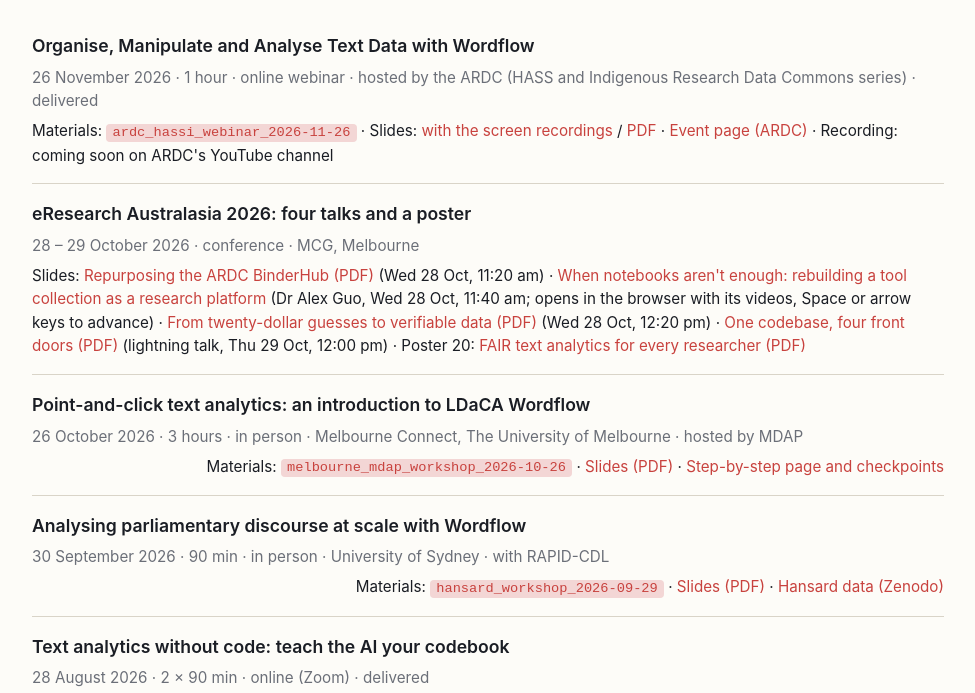
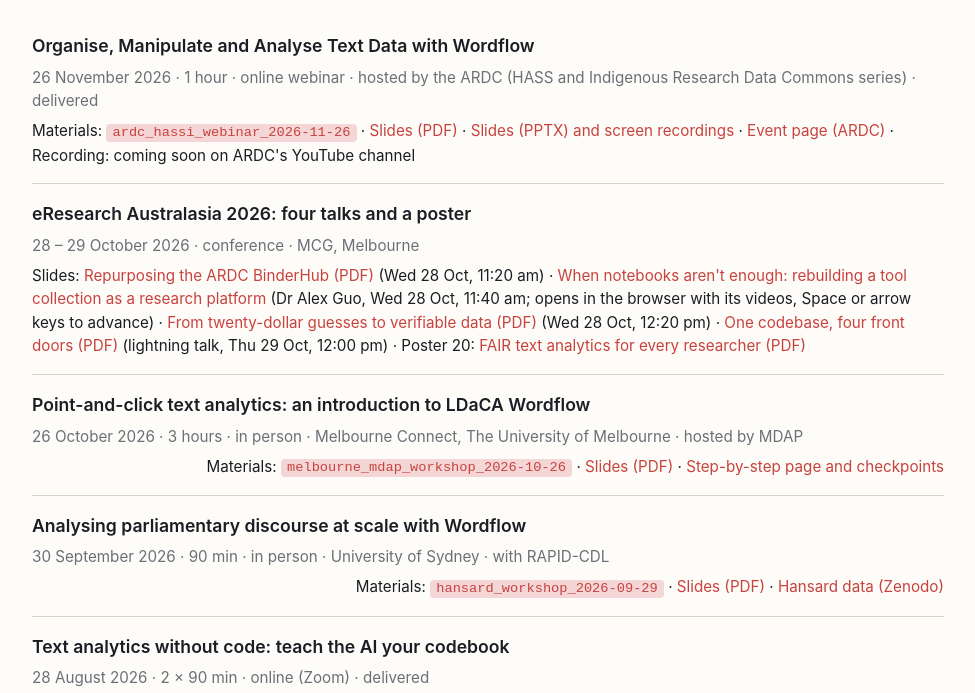
Before and after one commit to milysun/wordflow-workshop, a plain HTML site: page docs/index.html in a window 1280 px wide. Shown: the part 1010-1703 px from the top of the page, without its empty margins (152-1127 px from the left). Drawn offline with Linux system fonts and the light colour scheme.

Commit message:
Hub: ARDC webinar slides and recordings from the GitHub release
Co-Authored-By: Claude Opus 5.5 <noreply@anthropic.com>

```diff
--- a/docs/index.html
+++ b/docs/index.html
@@ -264,8 +264,8 @@
         <span class="ws-link">
           Materials:
           <a href="https://github.com/milysun/wordflow-workshop/tree/ardc_hassi_webinar_2026-11-26"><code>ardc_hassi_webinar_2026-11-26</code></a>
-          · Slides: <a href="https://claude.ai/artifact/92MvtXmiPT2T4DRft8ShXD" target="_blank" rel="noopener">with the screen recordings</a>
-          / <a href="https://github.com/milysun/wordflow-workshop/blob/ardc_hassi_webinar_2026-11-26/slides/ardc-webinar-wordflow.pdf">PDF</a>
+          · <a href="https://github.com/milysun/wordflow-workshop/blob/ardc_hassi_webinar_2026-11-26/slides/ardc-webinar-wordflow.pdf">Slides (PDF)</a>
+          · <a href="https://github.com/milysun/wordflow-workshop/releases/tag/ardc-webinar-2026-11-26">Slides (PPTX) and screen recordings</a>
           · <a href="https://ardc.edu.au/event/organise-manipulate-and-analyse-text-data-with-wordflow/">Event page (ARDC)</a>
           · Recording: coming soon on ARDC's YouTube channel
         </span>
```
